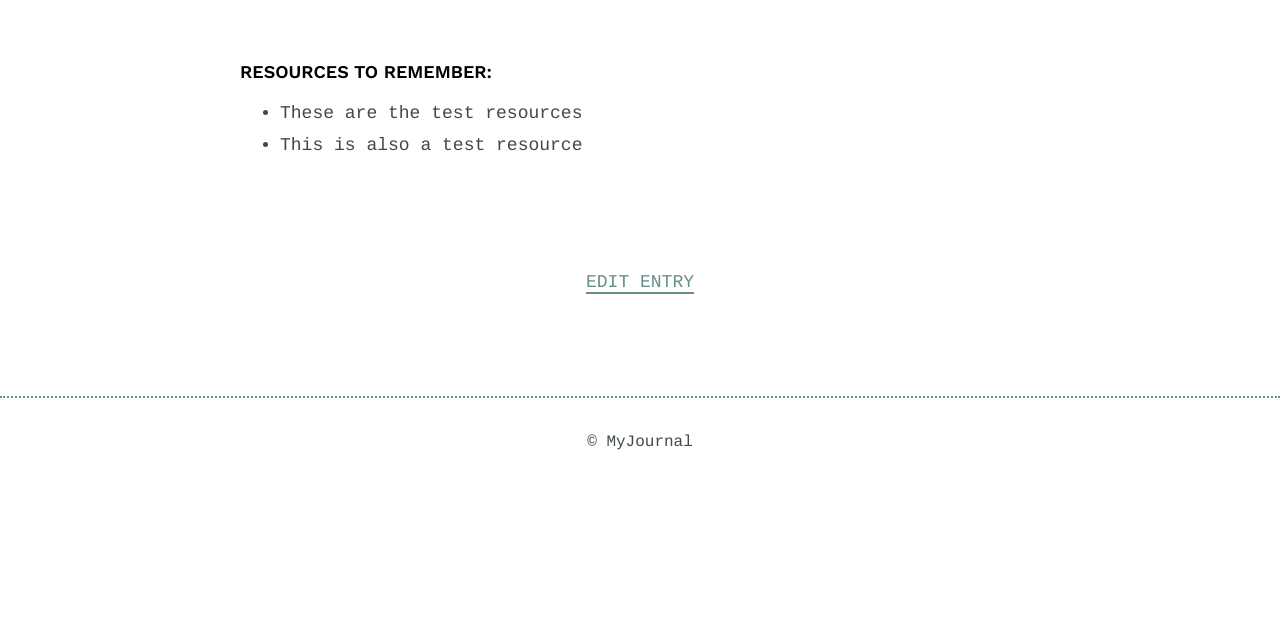
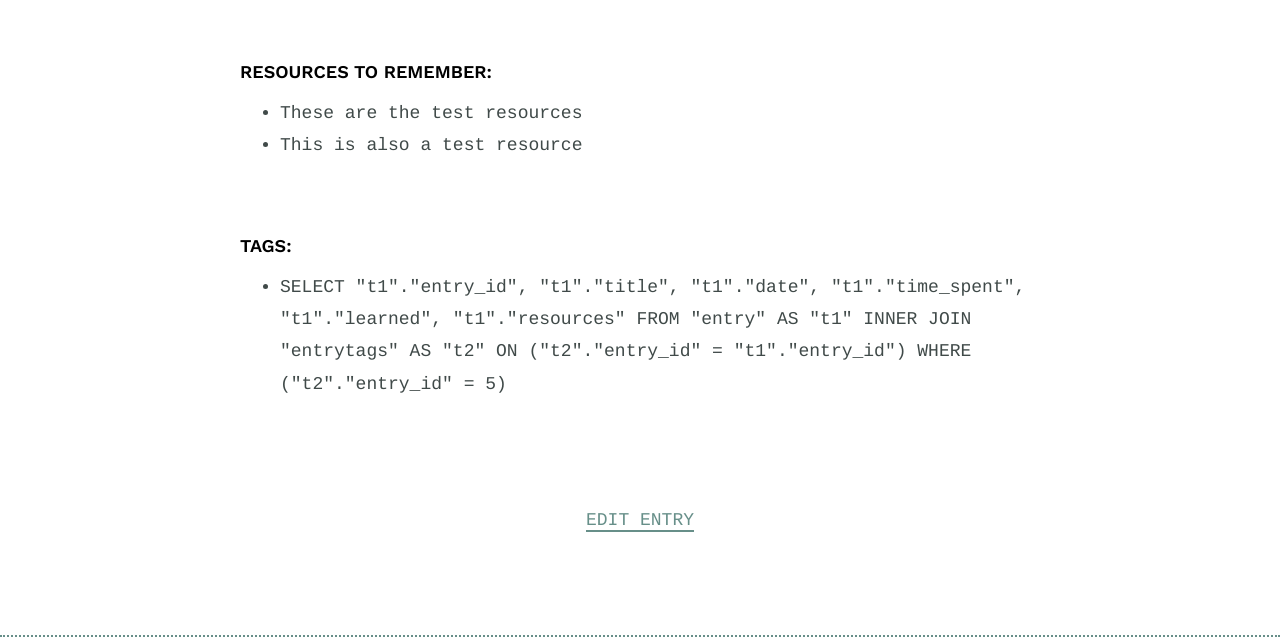
Before and after one commit to AlexEastwood/Techdegree-Project-5, a Flask app: page /entries/5 in a window 1280 px wide. Shown: the part 540-1180 px from the top of the page. Before the commit the page ends 990 px from the top, so only its background shows below. Run offline with Flask 2, Linux system fonts and the light colour scheme.

Commit message:
working on tags showing on detail.html

```diff
--- a/Learning Journal/app.py
+++ b/Learning Journal/app.py
@@ -1,6 +1,6 @@
 from flask import Flask, render_template, redirect, url_for, flash, request
 
-from models import Entry, Tag, initialize
+from models import Entry, Tag, EntryTags, initialize
 import forms
 
 DEBUG = True
@@ -34,10 +34,16 @@
             tags = form.tags.data
             tags = tags.split(", ")
             for tag in tags:
+                print(tag)
                 try:
                     Tag.create_entry(tag_name=tag)
                 except ValueError:
-                    pass
+                    print("That tag already exists")
+
+                EntryTags.create(
+                    entry=Entry.get(Entry.title == form.title.data.strip()),
+                    tag=Tag.get(Tag.tag_name == tag)
+                )
 
 
         return redirect(url_for("index"))
--- a/Learning Journal/models.py
+++ b/Learning Journal/models.py
@@ -16,6 +16,15 @@
     class Meta:
         database = DATABASE
 
+    def get_tags(self):
+        return (
+            Entry.select().join(
+                EntryTags, on=EntryTags.entry
+            ).where(
+                EntryTags.entry == self
+            )
+        )
+
     @classmethod
     def create_entry(cls, title, time_spent, learned, resources):
         try:
@@ -28,6 +37,7 @@
                     )
         except IntegrityError:
             raise ValueError("Entry already exists")
+
 
 class Tag(Model):
     tag_name = CharField(unique=True)
--- a/Learning Journal/templates/detail.html
+++ b/Learning Journal/templates/detail.html
@@ -23,6 +23,12 @@
                         {% endfor %}
                     </ul>
                 </div>
+                <div class="entry">
+                    <h3>Tags:</h3>
+                    <ul>
+                        <li>{{entry.get_tags()}}</li>
+                    </ul>
+                </div>
             </article>
         </div>
     </div>
```
Also changed, not shown: Learning Journal/journal.db.
